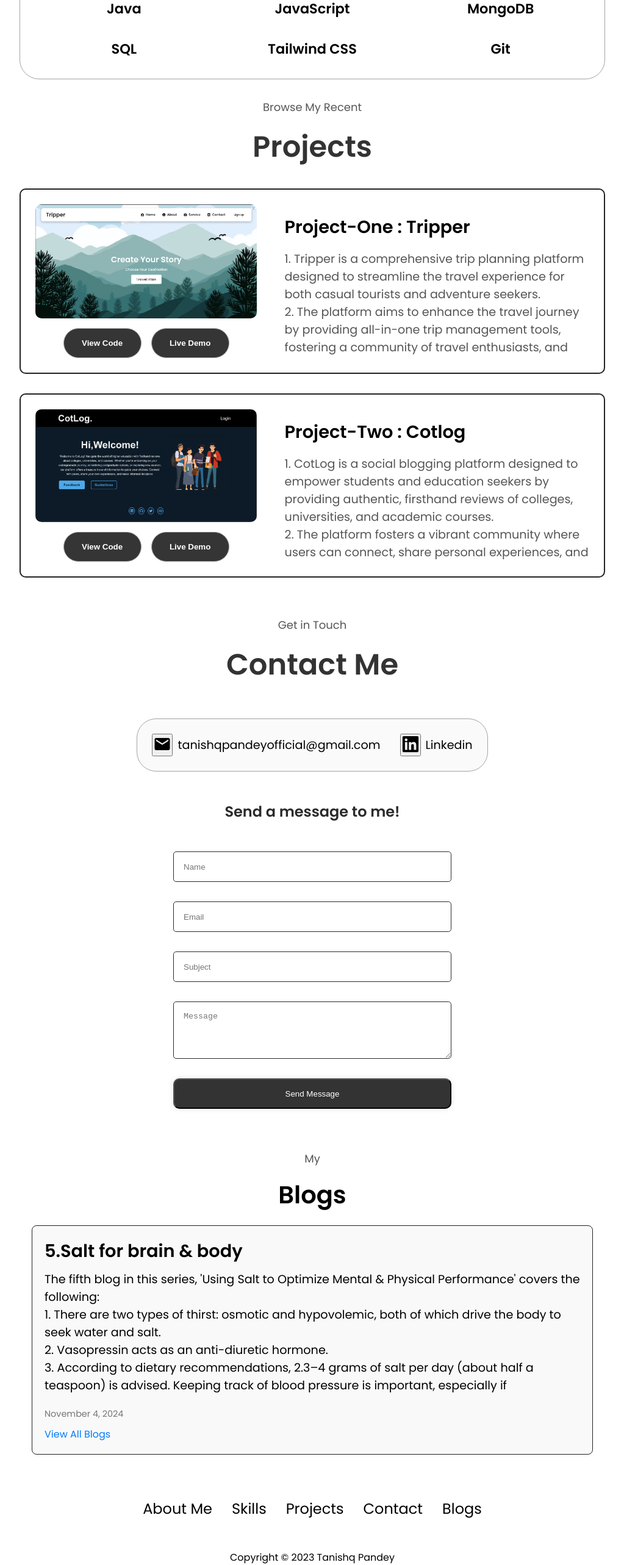
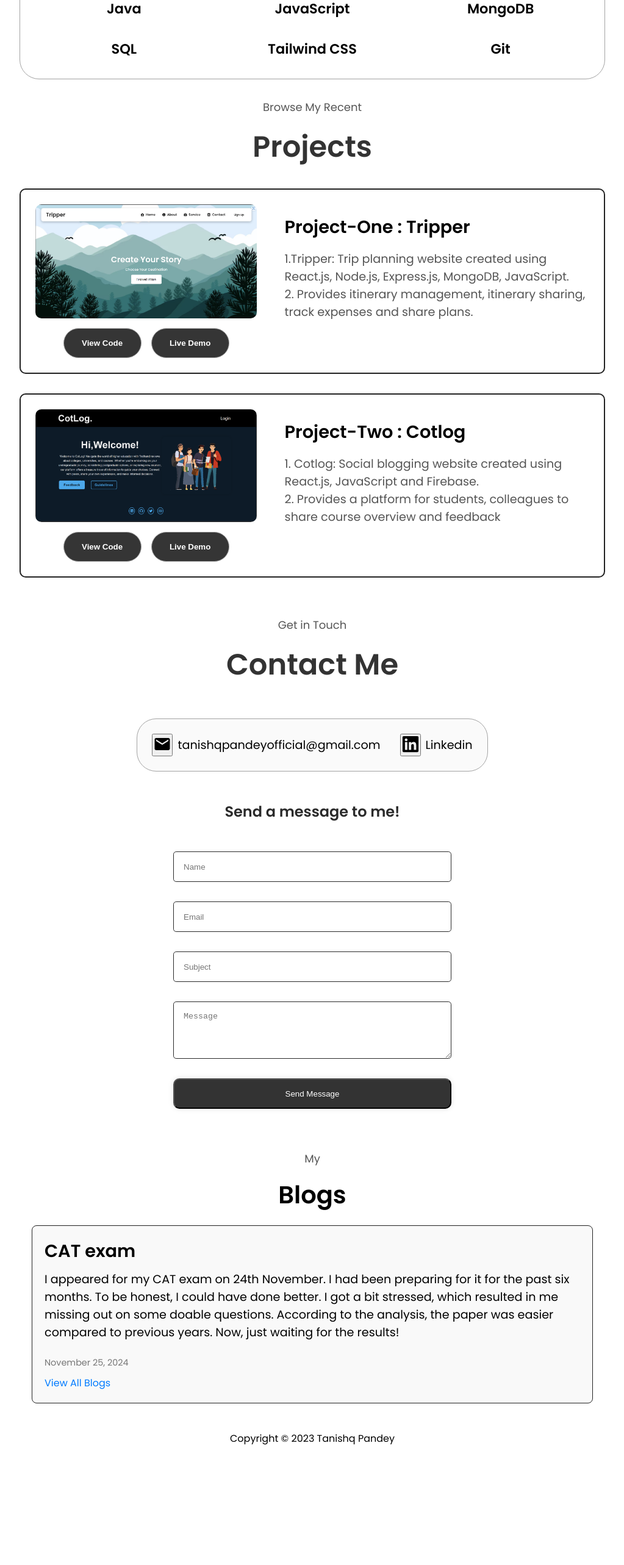
Before and after one commit to tanishqpandey26/digital-resume, a React (Create React App) app: page / in a window 1280 px wide. Shown: the part 1532-4098 px from the top of the page at 61% size, without its empty margins (128-1151 px from the left). After the commit the page ends 3903 px from the top, so only its background shows below. Built offline with nearby package versions, Linux system fonts and the light colour scheme.

Commit message:
new blog, project card updates

```diff
--- a/src/components/Blog.js
+++ b/src/components/Blog.js
@@ -1,4 +1,4 @@
-import React from 'react';
+import React, { useEffect } from 'react';
 import { Link } from 'react-router-dom';
 import "./BlogStyles.css";
 
@@ -6,20 +6,15 @@ function Blog() {
 
   const latestBlog = {
 
-    title: '5.Salt for brain & body',
-    content: `
-    The fifth blog in this series, 'Using Salt to Optimize Mental & Physical Performance' covers the following: <br/>
+    title: 'CAT exam',
+    content: `I appeared for my CAT exam on 24th November. I had been preparing for it for the past six months. To be honest, I could have done better. I got a bit stressed, which resulted in me missing out on some doable questions. According to the analysis, the paper was easier compared to previous years. Now, just waiting for the results!`,
+    date: 'November 25, 2024',
+  }
 
-1. There are two types of thirst: osmotic and hypovolemic, both of which drive the body to seek water and salt.<br/>
-2. Vasopressin acts as an anti-diuretic hormone.<br/>
-3. According to dietary recommendations, 2.3–4 grams of salt per day (about half a teaspoon) is advised. Keeping track of blood pressure is important, especially if hypertension is present.<br/>
-4. Galpin Equation: Body weight in pounds divided by 30 equals the ounces of fluid recommended to drink every 15 minutes.<br/>
-5. Carbohydrates help retain fluids in the body. If on a low-carb diet, increase salt intake, and vice versa.<br/>
-6. Caffeine is a diuretic, so increasing salt and fluid intake may be helpful.<br/>
-  `,
-    date: 'November 4, 2024',
+  useEffect(() => {
+    window.scrollTo(0, 0);
+  }, []);
 
-  }
   return (
 
     <section id='blog'>
@@ -42,7 +37,9 @@ function Blog() {
 
           <div className="view-more-container">
 
-            <Link to="/blogs" className="view-more-link">
+            <Link to="/blogs"
+            className="view-more-link"
+            onClick={() => window.scrollTo(0, 0)} >
               View All Blogs
             </Link>
           </div>
--- a/src/components/Footer.js
+++ b/src/components/Footer.js
@@ -7,7 +7,7 @@ function Footer() {
     <>
 
     <footer>
-      <nav>
+      {/* <nav>
         <div class="nav-links-container">
           <ul class="nav-links">
           <li><a href="#about">About Me</a></li>
@@ -17,7 +17,9 @@ function Footer() {
             <li><a href="#blog">Blogs</a></li>
           </ul>
         </div>
-      </nav>
+      </nav> */}
+
+      <br/>
       <p>Copyright &#169; 2023 Tanishq Pandey</p>
     </footer>
 
--- a/src/components/Projects.js
+++ b/src/components/Projects.js
@@ -32,8 +32,9 @@ function Projects() {
             </div>
             <div className="project-description">
               <h2 className="project-title">Project-One : Tripper</h2>
-              <p className="project-text"> 1. Tripper is a comprehensive trip planning platform designed to streamline the travel experience for both casual tourists and adventure seekers. <br/>
-              2. The platform aims to enhance the travel journey by providing all-in-one trip management tools, fostering a community of travel enthusiasts, and ensuring seamless collaboration between travel companions.</p>
+              <p className="project-text"> 1.Tripper: Trip planning website created using React.js, Node.js, Express.js, MongoDB, JavaScript. <br/>
+              2. Provides itinerary management, itinerary sharing, track expenses and share plans. <br/>
+              </p>
             </div>
           </div>
 
@@ -58,8 +59,8 @@ function Projects() {
             </div>
             <div className="project-description">
               <h2 className="project-title">Project-Two : Cotlog</h2>
-              <p className="project-text">1. CotLog is a social blogging platform designed to empower students and education seekers by providing authentic, firsthand reviews of colleges, universities, and academic courses. <br/>
-              2. The platform fosters a vibrant community where users can connect, share personal experiences, and exchange insights to help others navigate the complex world of higher education.</p>
+              <p className="project-text">1. Cotlog: Social blogging website created using React.js, JavaScript and Firebase. <br/>
+             2. Provides a platform for students, colleagues to share course overview and feedback</p>
             </div>
           </div>
 
--- a/src/components/blogItems.js
+++ b/src/components/blogItems.js
@@ -1,4 +1,11 @@
 export const blogItems = [
+
+  {
+    title: 'CAT exam',
+    content: `I appeared for my CAT exam on 24th November. I had been preparing for it for the past six months. To be honest, I could have done better. I got a bit stressed, which resulted in me missing out on some doable questions. According to the analysis, the paper was easier compared to previous years. Now, just waiting for the results!`,
+    date: 'November 25, 2024',
+
+  },
 
   {
     title: '5.Salt for brain & body',
```
